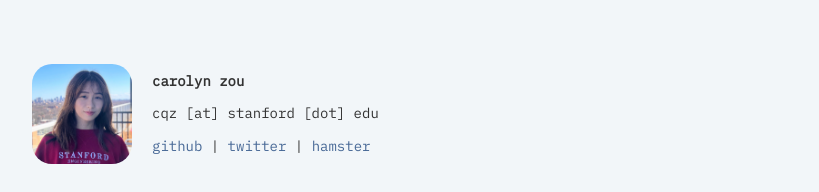
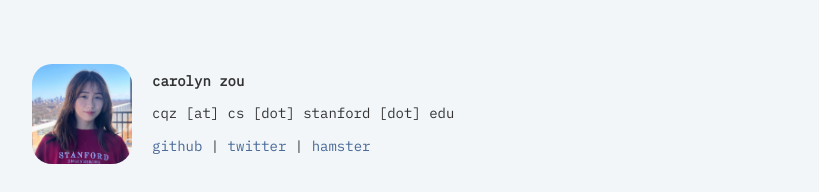
Before and after one commit to cqzou/site, a React (Create React App) app: page / in a window 1280 px wide. Shown: the top 192 px of the page, without its empty margins (228-1047 px from the left). Built offline with nearby package versions, Linux system fonts and the light colour scheme; a web font is replaced by a local one.

Commit message:
Update App.js

```diff
--- a/src/App.js
+++ b/src/App.js
@@ -11,7 +11,7 @@ function About() {
         <img src={pic} alt="me :)" className="profile-image" />
         <div className="about-info">
           <h2>carolyn zou</h2>
-          <p>cqz [at] stanford [dot] edu</p>
+          <p>cqz [at] cs [dot] stanford [dot] edu</p>
           <p>
             <a href="https://github.com/cqzou" target="_blank" rel="noreferrer">github</a> |
             <a href="https://twitter.com/cqzou" target="_blank" rel="noreferrer">  twitter</a> |
```
